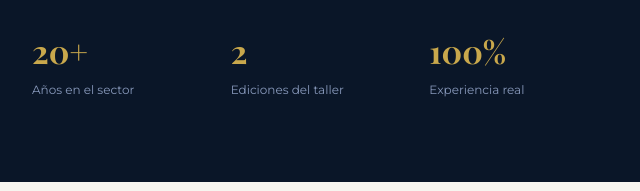
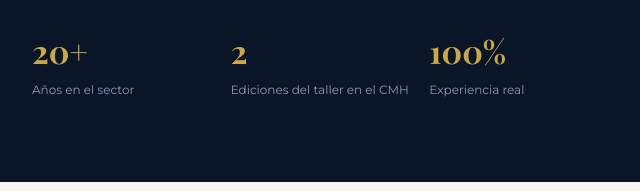
Before and after one commit to hhipina/taller-pacientes-primero, a plain HTML site: page index.html in a window 1280 px wide. Shown: the part 5169-5360 px from the top of the page, 508-1148 px from the left. Drawn offline with nearby package versions, Linux system fonts and the light colour scheme.

Commit message:
Update instructor number description in index.html

```diff
--- a/index.html
+++ b/index.html
@@ -416,7 +416,7 @@ footer a:hover{color:var(--gold)}
         </div>
         <div class="instructor-nums">
           <div class="ins-num"><strong>20+</strong><span>Años en el sector</span></div>
-          <div class="ins-num"><strong>2</strong><span>Ediciones del taller</span></div>
+          <div class="ins-num"><strong>2</strong><span>Ediciones del taller en el CMH</span></div>
           <div class="ins-num"><strong>100%</strong><span>Experiencia real</span></div>
         </div>
       </div>
```
